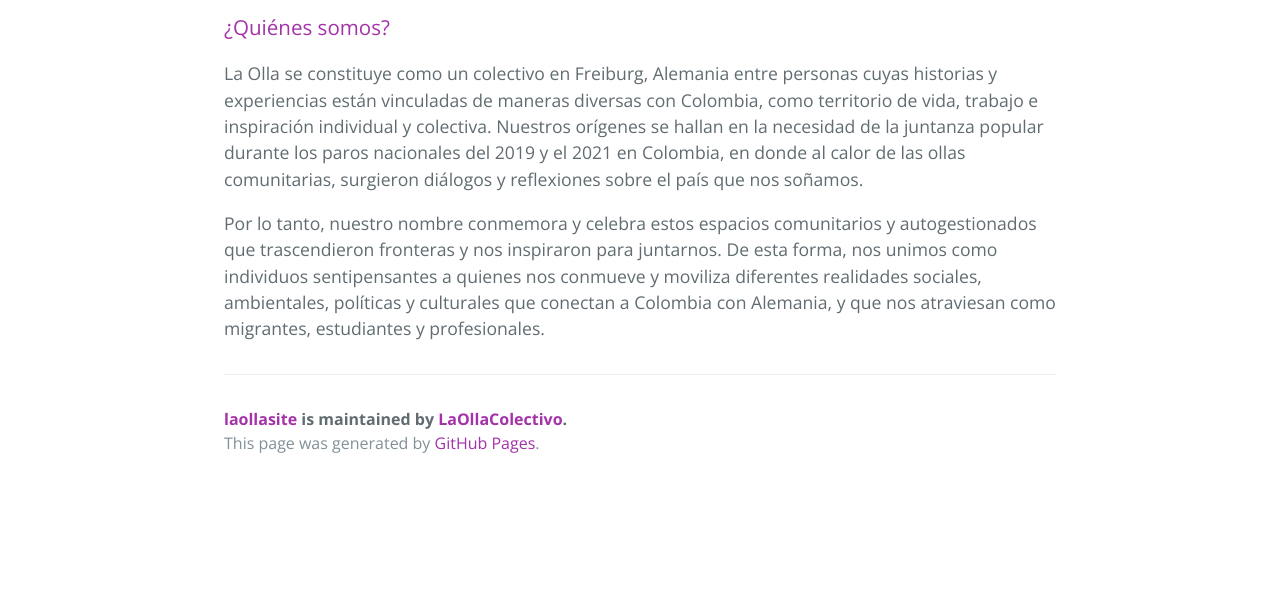
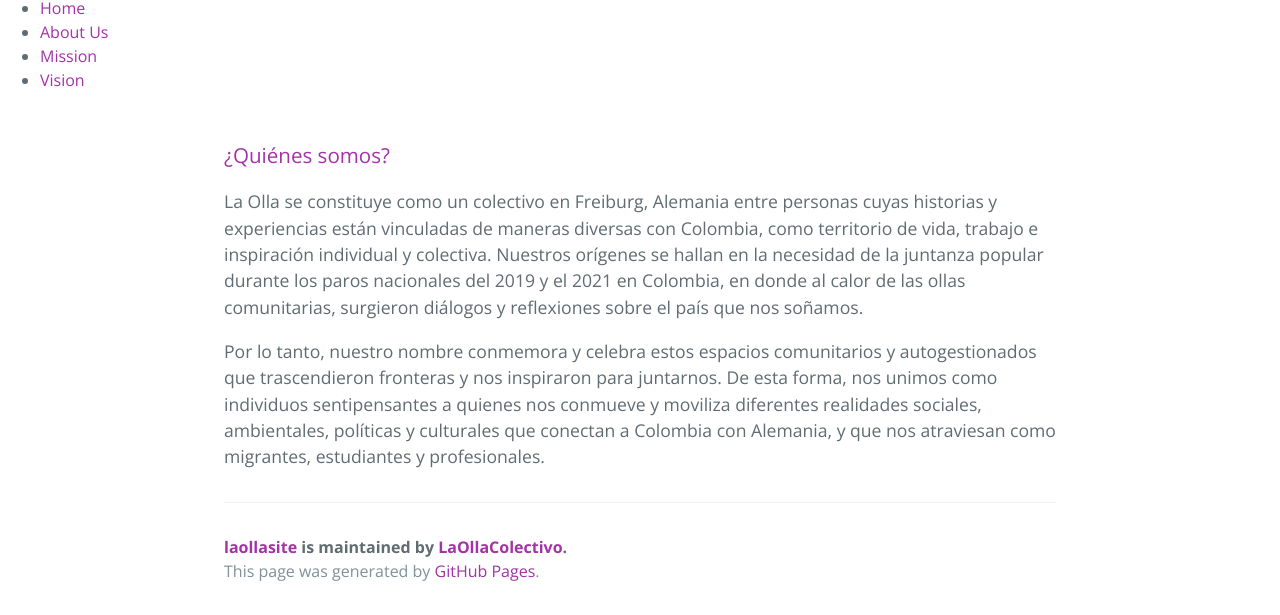
Before and after one commit to LaOllaColectivo/laollasite, a Jekyll site: the page built from index.md, in a window 1280 px wide. Shown: the part 500-1115 px from the top of the page. Built offline with Jekyll 4.4.1, drawn with Linux system fonts in a browser that asks for light colours; our own code applies the rules of GitHub Pages for plain Markdown files; before the commit the page ends 987 px from its top, so only the background shows below that.

Commit message:
Update default.html
Primer paso para crear la barra de menu

```diff
--- a/_layouts/default.html
+++ b/_layouts/default.html
@@ -21,6 +21,16 @@
       <h2 class="project-tagline">{{ page.description | default: site.description | default: site.github.project_tagline }}</h2>
     </header>
 
+    <!-- Navigation Bar -->
+    <nav class="navbar">
+      <ul>
+        <li><a href="index.html">Home</a></li>
+        <li><a href="about.html">About Us</a></li>
+        <li><a href="mission.html">Mission</a></li>
+        <li><a href="vision.html">Vision</a></li>
+      </ul>
+    </nav>
+
     <main id="content" class="main-content" role="main">
       {{ content }}
 
```
